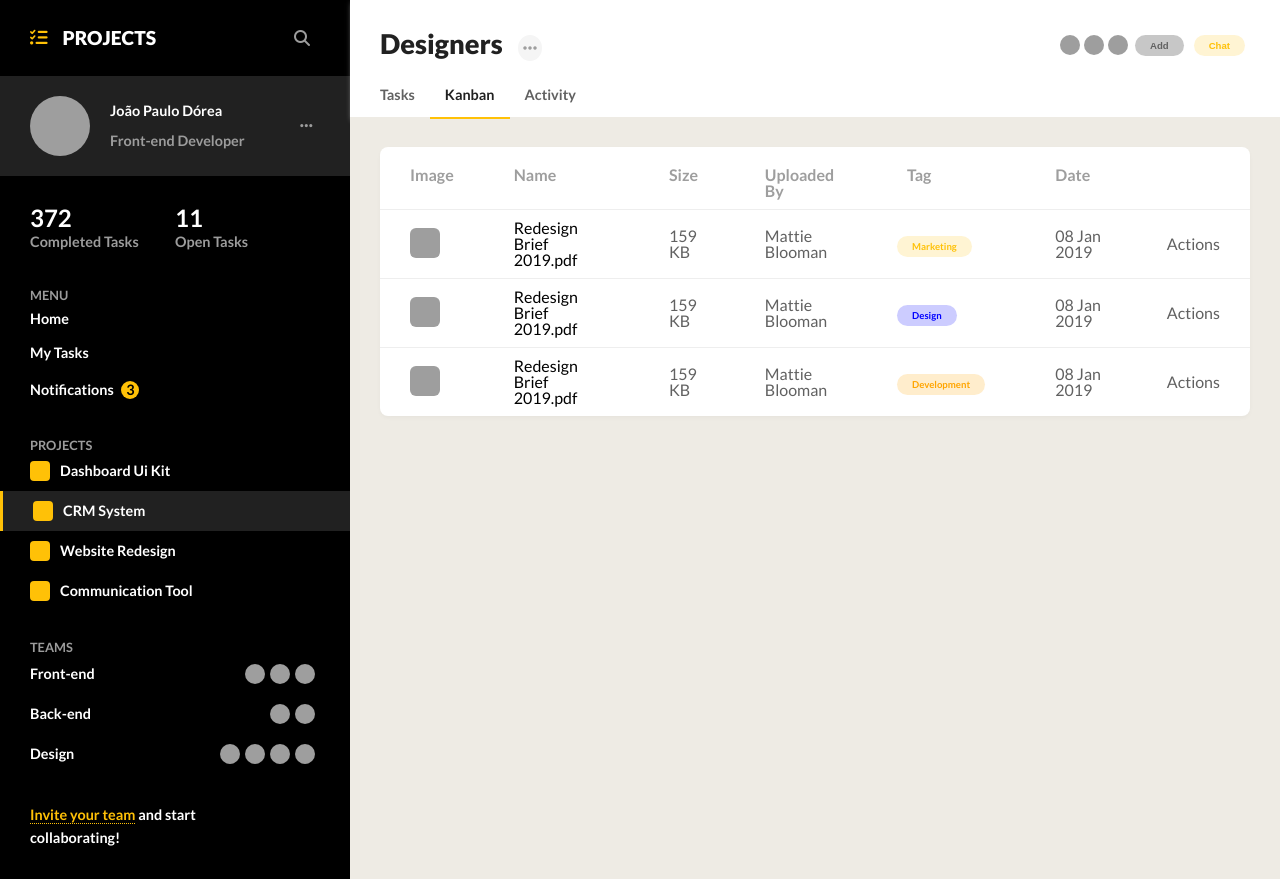
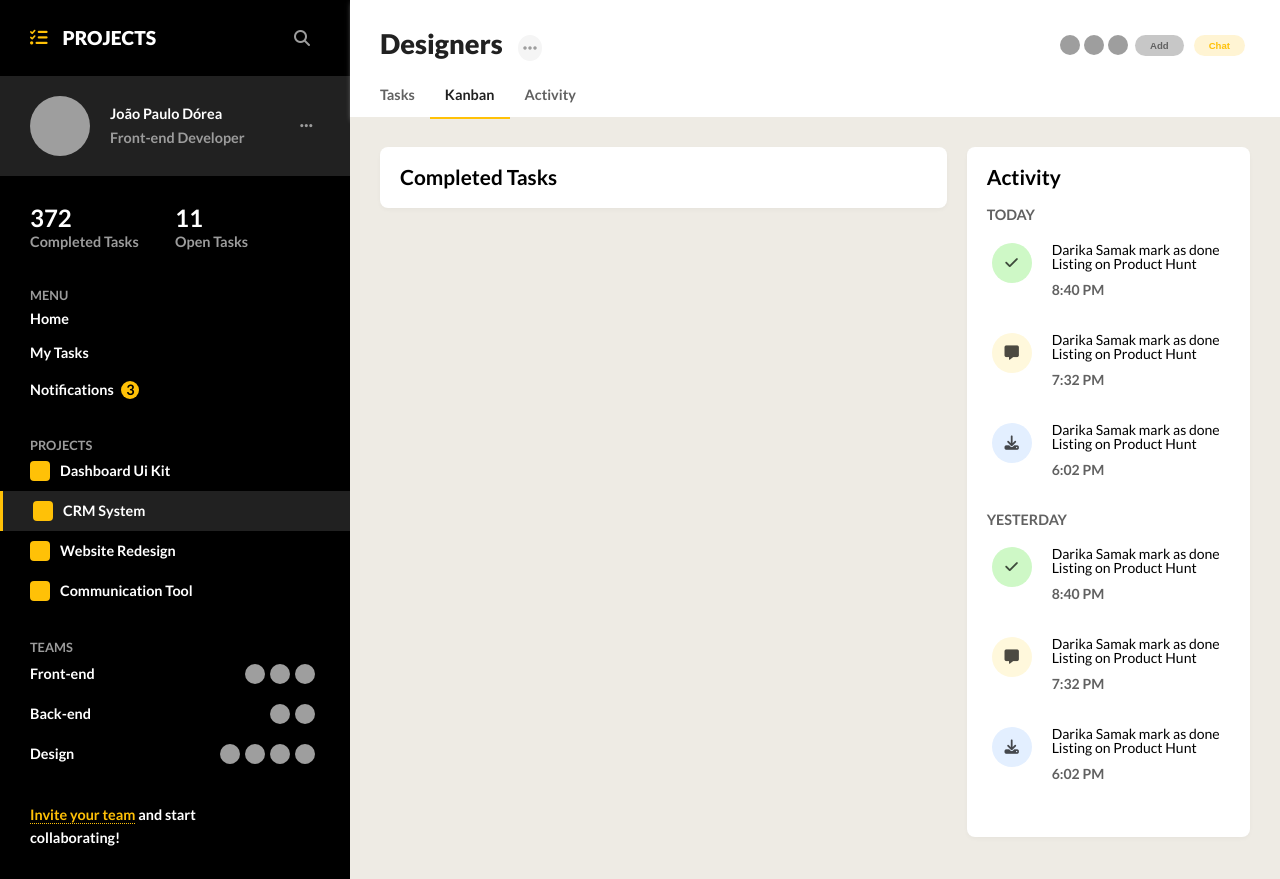
Before and after one commit to joaodorea/projectmanager, a React (Create React App) app: page / in a window 1280 px wide. Built offline with nearby package versions, Linux system fonts and the light colour scheme; grey boxes are pictures that could not be loaded; the HTML template or start-up script is replaced by a standard one.

Commit message:
refactor, theme ajusts, activity component start

```diff
--- a/src/App.js
+++ b/src/App.js
@@ -1,6 +1,6 @@
 import React from "react";
 
-import Content from "./modules/home";
+import Content from "./modules/home/index";
 
 import { Layout } from "./components/layout/index.style";
 import Header from "./components/header";
--- a/src/assets/styled/global.js
+++ b/src/assets/styled/global.js
@@ -5,6 +5,7 @@ export default createGlobalStyle`
     ${ResetCss};
     body {
         margin: 0;
+        font-size: 14px;
         font-family: 'Lato', sans-serif;
 
         * {
--- a/src/assets/styled/theme.js
+++ b/src/assets/styled/theme.js
@@ -19,12 +19,18 @@ const Theme = {
     ],
     yellow: "#ffc107",
     black: "#000000",
-    beige: "#eeebe4"
+    beige: "#eeebe4",
+    green: "#7db874",
+    lightGreen: "#cef8c6",
+    lightYellow: "cornsilk",
+    lightBlue: "#e3efff"
   },
   fontSize: {
     xm: ".8rem",
     sm: ".9rem",
-    md: "1rem"
+    md: "1rem",
+    lg: "1.3rem",
+    xl: "1.7rem"
   },
   fontWeight: {
     regular: 400,
@@ -43,8 +49,12 @@ Theme.color.lightGray = Theme.color.grays[7];
 Theme.color.darkGray = Theme.color.grays[9];
 Theme.dividerColor = Theme.color.grays[2];
 
+Theme.title = css`
+  font-size: ${p => p.theme.fontSize.lg};
+  font-weight: ${p => p.theme.fontWeight.bold};
+`;
+
 Theme.BtnSmRadius = Theme.BtnRadius[1];
-
 Theme.BtnCellSm = css`
   color: ${p => p.theme.color[p.color] || p.color};
   background-color: ${p =>
@@ -55,6 +65,19 @@ Theme.BtnCellSm = css`
   border-radius: 20px;
   border: none;
   font-weight: bold;
+`;
+Theme.BtnMd = css`
+  ${Theme.BtnCellSm};
+  padding: 7px 20px;
+  font-size: ${Theme.fontSize.xm};
+`;
+
+Theme.CardContainer = css`
+  background-color: white;
+  width: 100%;
+  padding: ${p => (p.padding ? p.theme.PM : "unset")};
+  border-radius: ${p => p.theme.BtnRadius[2]};
+  box-shadow: 0px 2px 4px hsla(0, 0%, 0%, 0.03);
 `;
 
 Theme.avatar = css`
--- /dev/null
+++ b/src/components/activities/index.jsx
@@ -0,0 +1,60 @@
+import React from "react";
+import {
+  Container,
+  Title,
+  Activity,
+  SubTitle,
+  List,
+  Item,
+  Icon,
+  Text,
+  Time
+} from "./index.style";
+
+export default function Activities() {
+  return (
+    <Container padding>
+      <Title>Activity</Title>
+      <Activity>
+        <SubTitle>Today</SubTitle>
+        <List>
+          <Item>
+            <Icon color="lightGreen" className="fas fa-check" />
+            <Text>Darika Samak mark as done Listing on Product Hunt</Text>
+            <Time>8:40 PM</Time>
+          </Item>
+          <Item>
+            <Icon color="lightYellow" className="fas fa-comment-alt" />
+            <Text>Darika Samak mark as done Listing on Product Hunt</Text>
+            <Time>7:32 PM</Time>
+          </Item>
+          <Item>
+            <Icon color="lightBlue" className="fas fa-download" />
+            <Text>Darika Samak mark as done Listing on Product Hunt</Text>
+            <Time>6:02 PM</Time>
+          </Item>
+        </List>
+      </Activity>
+      <Activity>
+        <SubTitle>Yesterday</SubTitle>
+        <List>
+          <Item>
+            <Icon color="lightGreen" className="fas fa-check" />
+            <Text>Darika Samak mark as done Listing on Product Hunt</Text>
+            <Time>8:40 PM</Time>
+          </Item>
+          <Item>
+            <Icon color="lightYellow" className="fas fa-comment-alt" />
+            <Text>Darika Samak mark as done Listing on Product Hunt</Text>
+            <Time>7:32 PM</Time>
+          </Item>
+          <Item>
+            <Icon color="lightBlue" className="fas fa-download" />
+            <Text>Darika Samak mark as done Listing on Product Hunt</Text>
+            <Time>6:02 PM</Time>
+          </Item>
+        </List>
+      </Activity>
+    </Container>
+  );
+}
--- /dev/null
+++ b/src/components/activities/index.style.js
@@ -0,0 +1,43 @@
+import styled from "styled-components";
+
+export const Container = styled.div`
+  ${p => p.theme.CardContainer};
+`;
+
+export const Title = styled.h2`
+  ${p => p.theme.title};
+  margin-bottom: ${p => p.theme.PM};
+`;
+export const Activity = styled.div``;
+export const SubTitle = styled.h3`
+  color: ${p => p.theme.color.lightGray};
+  text-transform: uppercase;
+  font-size: ${p => p.theme.fontSize.sm};
+  font-weight: ${p => p.theme.fontWeight.bold};
+  margin-bottom: ${p => p.theme.PM};
+`;
+export const List = styled.div``;
+export const Item = styled.div`
+  display: grid;
+  grid-template: 1fr 1fr/ 50px 1fr;
+  grid-column-gap: 15px;
+  margin: ${p => p.theme.PS} 0;
+`;
+export const Icon = styled.div`
+  border-radius: 50%;
+  background: ${p => p.theme.color[p.color] || p.color};
+  color: hsla(0, 0%, 0%, 0.7);
+  font-size: ${p => p.theme.fontSize.sm};
+  text-align: center;
+  line-height: 40px;
+  width: 40px;
+  margin: auto;
+`;
+export const Text = styled.p`
+  margin-bottom: ${p => p.theme.PS};
+`;
+export const Time = styled.div`
+  grid-column: 2/3;
+  color: ${p => p.theme.color.lightGray};
+  font-weight: ${p => p.theme.fontWeight.bold};
+`;
--- a/src/components/layout/index.style.js
+++ b/src/components/layout/index.style.js
@@ -3,7 +3,8 @@ import styled from "styled-components";
 export const Layout = styled.div`
   display: grid;
   min-height: 100vh;
-  min-width: 100vw;
+  max-width: 100vw;
+  width: 100%;
   grid-template: auto 1fr/350px 1fr;
 `;
 
--- a/src/components/sidebar/UserInfo/UserInfo.style.js
+++ b/src/components/sidebar/UserInfo/UserInfo.style.js
@@ -4,6 +4,7 @@ export const Wrapper = styled.div`
   display: grid;
   grid-template: 1fr 1fr/60px 1fr 20px;
   grid-column-gap: 20px;
+  grid-row-gap: 10px;
   align-items: center;
   /* margin: 20px -${props => props.theme.sidebarPadding}; */
   padding: 20px ${props => props.theme.sidebarPadding};
@@ -19,12 +20,14 @@ export const Avatar = styled.img`
 export const Name = styled.h3`
   color: white;
   margin: 0;
+  align-self: flex-end;
 `;
 
 export const Job = styled.p`
   color: ${props => props.theme.color.gray};
   margin: 0;
   font-weight: 600;
+  align-self: flex-start;
 `;
 
 export const IconMore = styled.p`
--- a/src/components/tablelist/index.jsx
+++ b/src/components/tablelist/index.jsx
@@ -8,7 +8,8 @@ import {
   Row,
   Cell,
   Image,
-  Pill
+  Pill,
+  Button
 } from "./index.style";
 
 export default function TableList() {
@@ -38,7 +39,9 @@ export default function TableList() {
               <Pill color="yellow">Marketing</Pill>
             </Cell>
             <Cell>08 Jan 2019</Cell>
-            <Cell>Actions</Cell>
+            <Cell>
+              <Button color="lightGray">Action</Button>{" "}
+            </Cell>
           </Row>
           <Row>
             <Cell>
@@ -51,7 +54,9 @@ export default function TableList() {
               <Pill color="blue">Design</Pill>
             </Cell>
             <Cell>08 Jan 2019</Cell>
-            <Cell>Actions</Cell>
+            <Cell>
+              <Button color="lightGray">Action</Button>{" "}
+            </Cell>
           </Row>
           <Row>
             <Cell>
@@ -64,7 +69,9 @@ export default function TableList() {
               <Pill color="orange">Development</Pill>
             </Cell>
             <Cell>08 Jan 2019</Cell>
-            <Cell>Actions</Cell>
+            <Cell>
+              <Button color="lightGray">Action</Button>
+            </Cell>
           </Row>
         </List>
       </Table>
--- a/src/components/tablelist/index.style.js
+++ b/src/components/tablelist/index.style.js
@@ -20,7 +20,10 @@ export const HeaderCell = styled.th`
   color: ${p => p.theme.color.grays[5]};
   font-weight: ${p => p.theme.fontWeight.bold};
   text-align: left;
-  padding: ${p => p.theme.PM} ${p => p.theme.PL} ${p => p.theme.PS};
+  padding: ${p => p.theme.PM} ${p => p.theme.PM} ${p => p.theme.PS};
+  & + & {
+    padding: ${p => p.theme.PM} ${p => p.theme.PS} ${p => p.theme.PS};
+  }
 `;
 
 export const List = styled.tbody`
@@ -41,7 +44,10 @@ export const Row = styled.tr`
 
 export const Cell = styled.td`
   color: ${p => (p.black ? "black" : p.theme.lightGray)};
-  padding: ${p => p.theme.PS} ${p => p.theme.PL};
+  padding: ${p => p.theme.PS} ${p => p.theme.PM};
+  & + & {
+    padding: ${p => p.theme.PS};
+  }
   /* font-weight: ${p => p.theme.fontWeight.bold}; */
   vertical-align: middle;
 `;
@@ -50,6 +56,9 @@ export const Pill = styled.span`
   left: -${p => p.theme.PS};
   ${p => p.theme.BtnCellSm};
 `;
+export const Button = styled.button`
+  ${p => p.theme.BtnMd};
+`;
 export const Image = styled.img`
   ${p => p.theme.avatar}
 `;
--- a/src/modules/home.jsx
+++ /dev/null
@@ -1,12 +0,0 @@
-import React from "react";
-
-import TableList from "../components/tablelist";
-import { Content } from "../components/layout/index.style";
-
-export default function home() {
-  return (
-    <Content>
-      <TableList />
-    </Content>
-  );
-}
--- /dev/null
+++ b/src/modules/home/index.jsx
@@ -0,0 +1,22 @@
+import React from "react";
+
+// import TableList from "../components/tablelist";
+import Activities from "../../components/activities";
+
+// import { Content } from "../../components/layout/index.style";
+import { Content, Column, Card, Title } from "./index.style";
+
+export default function home() {
+  return (
+    <Content>
+      <Column>
+        <Card padding>
+          <Title>Completed Tasks</Title>
+        </Card>
+      </Column>
+      <Column>
+        <Activities />
+      </Column>
+    </Content>
+  );
+}
--- /dev/null
+++ b/src/modules/home/index.style.js
@@ -0,0 +1,17 @@
+import styled from "styled-components";
+
+export const Content = styled.div`
+  display: grid;
+  grid-template: 1fr / 2fr 1fr;
+  grid-column-gap: 20px;
+  background-color: ${p => p.theme.color.beige};
+  padding: ${p => p.theme.PL};
+`;
+export const Column = styled.div``;
+
+export const Card = styled.div`
+  ${p => p.theme.CardContainer}
+`;
+export const Title = styled.div`
+  ${p => p.theme.title}
+`;
```
Also changed, not shown: screens/Headers.jpg (deleted), src/assets/imgs/home_stat.png (added), 15 other files (tests, documents, lock files or other folders).
